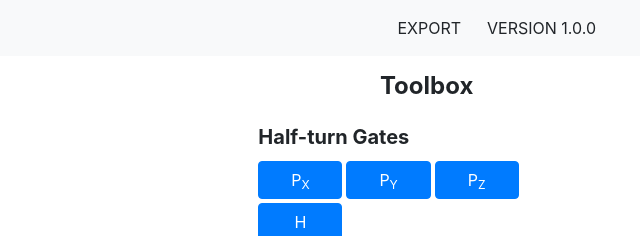
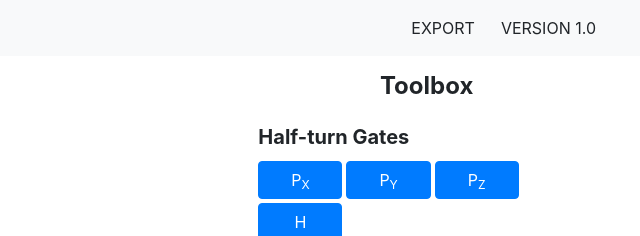
Before and after one commit to bits-and-electrons/bloch-sphere-simulator, a website with bundled scripts: page index.html in a window 1280 px wide. Shown: the top 236 px of the page, 640-1280 px from the left. Built offline with nearby package versions, Linux system fonts and the light colour scheme.

Commit message:
Update to non-semantic versioning in user interface (#9)

```diff
--- a/index.html
+++ b/index.html
@@ -60,7 +60,7 @@
 					<li class="nav-item">
 						<a class="btn btn-light" href="https://github.com/bits-and-electrons/bloch-sphere-simulator"
 							target="_blank">
-							Version 1.0.0
+							Version 1.0
 						</a>
 					</li>
 				</ul>
```
